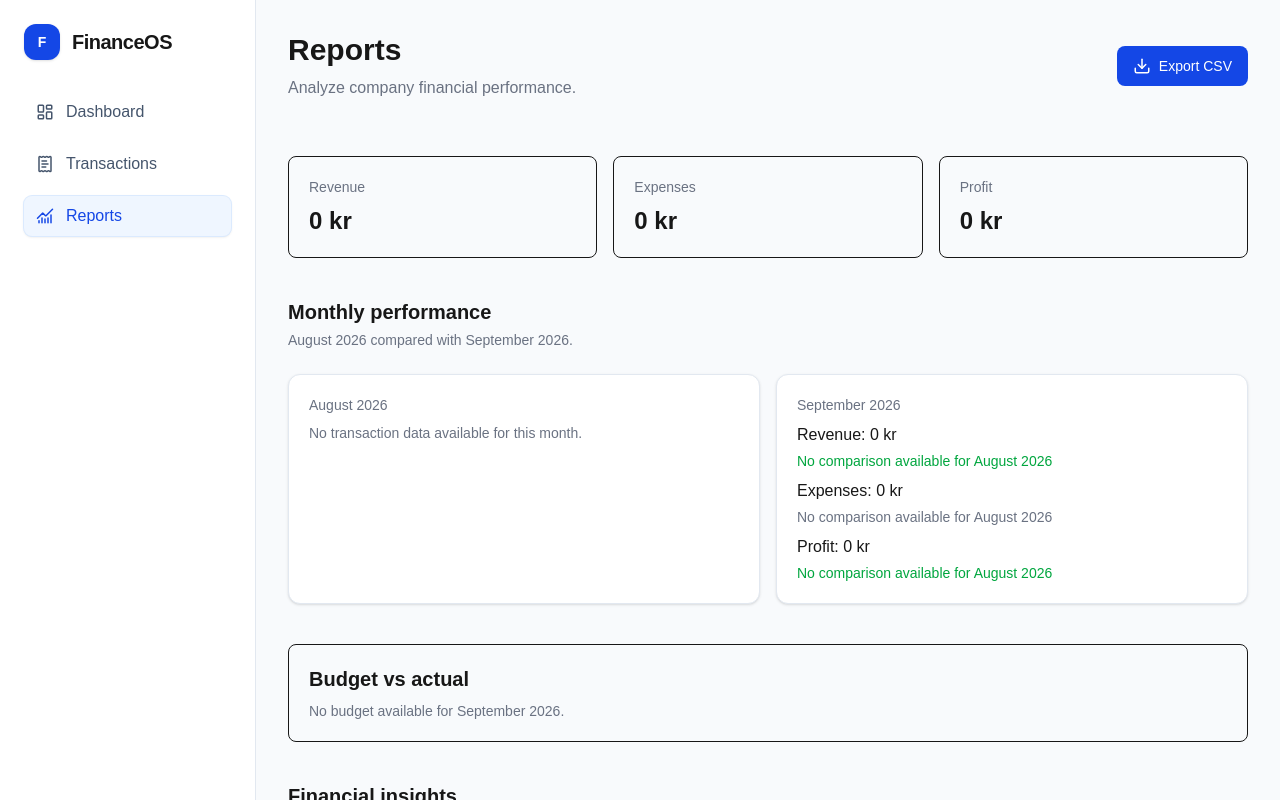
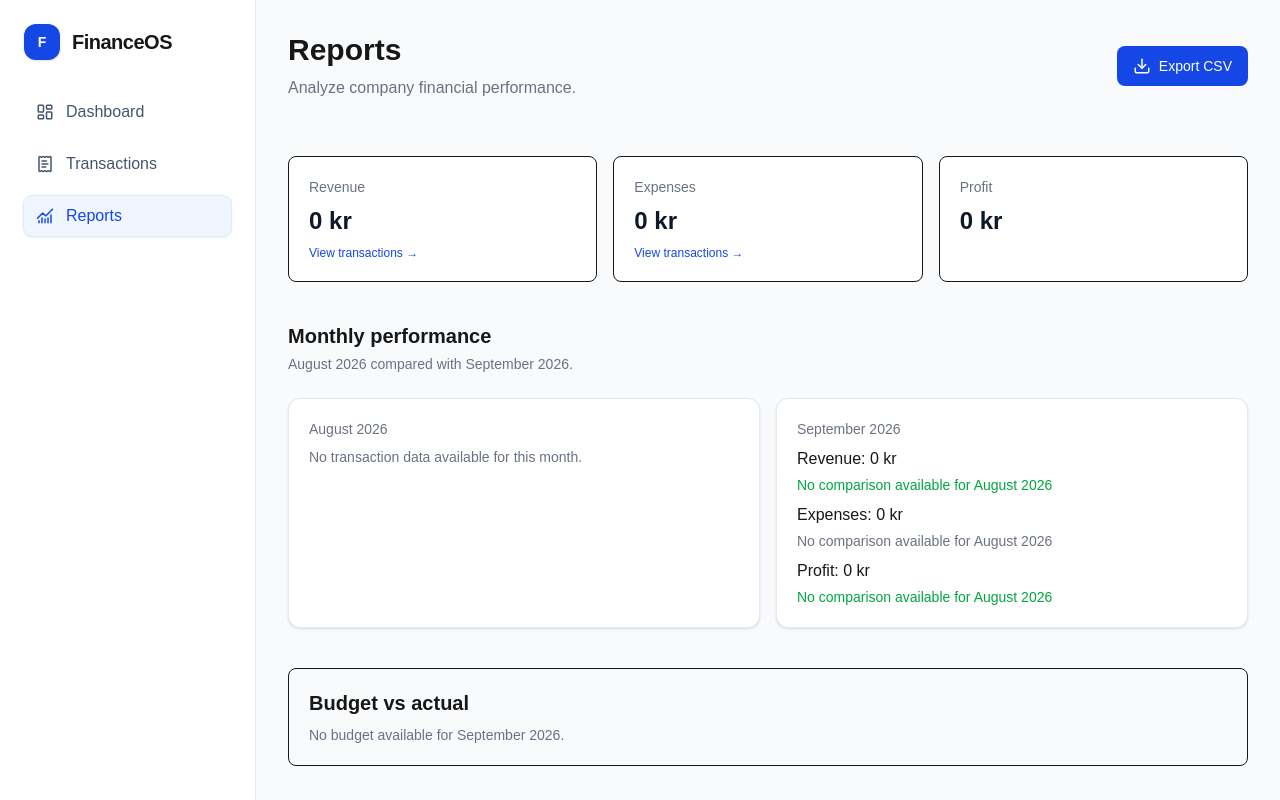
Before and after one commit to vildehf/finance-os, a Next.js app: page /reports in a window 1280 px wide. Shown: the top 800 px of the page. Built offline with nearby package versions, Linux system fonts and the light colour scheme; no server answers; the database is empty.

Commit message:
feat: add report metric drilldown to transactions

```diff
--- /dev/null
+++ b/app/reports/components/ReportMetricCard.tsx
@@ -0,0 +1,45 @@
+import Link from "next/link";
+
+type ReportMetricCardProps = {
+  label: string;
+  amount: number;
+  href?: string;
+};
+
+// Viser et nøkkeltall med valgfri lenke til tilhørende transaksjoner.
+export default function ReportMetricCard({
+  label,
+  amount,
+  href,
+}: ReportMetricCardProps) {
+  const content = (
+    <>
+      <p className="text-sm text-gray-500">{label}</p>
+
+      <p className="mt-2 text-2xl font-semibold text-slate-900">
+        {amount.toLocaleString("nb-NO")} kr
+      </p>
+
+      {href && (
+        <p className="mt-2 text-xs font-medium text-blue-700">
+          View transactions →
+        </p>
+      )}
+    </>
+  );
+
+  return (
+    <article className="rounded-lg border bg-white">
+      {href ? (
+        <Link
+          href={href}
+          className="block rounded-lg p-5 transition-colors hover:bg-blue-50 focus-visible:outline-2 focus-visible:outline-offset-2 focus-visible:outline-blue-700"
+        >
+          {content}
+        </Link>
+      ) : (
+        <section className="p-5">{content}</section>
+      )}
+    </article>
+  );
+}
--- a/app/reports/page.tsx
+++ b/app/reports/page.tsx
@@ -16,6 +16,7 @@ import {
 import FinancialOverview from "./components/FinancialOverview";
 import Link from "next/link";
 import { Download } from "lucide-react";
+import ReportMetricCard from "./components/ReportMetricCard";
 
 export default async function ReportsPage({
   searchParams,
@@ -150,30 +151,21 @@ export default async function ReportsPage({
       />
 
       {/* Nøkkeltall for valgt måned */}
+      {/* Nøkkeltall for valgt måned */}
       <section className="mt-8 grid grid-cols-[repeat(auto-fit,minmax(200px,1fr))] gap-4">
-        <article className="rounded-lg border p-5">
-          <p className="text-sm text-gray-500">Revenue</p>
+        <ReportMetricCard
+          label="Revenue"
+          amount={selectedRevenue}
+          href={`/transactions?month=${selectedMonth}&type=revenue`}
+        />
 
-          <p className="mt-2 text-2xl font-semibold">
-            {selectedRevenue.toLocaleString("nb-NO")} kr
-          </p>
-        </article>
+        <ReportMetricCard
+          label="Expenses"
+          amount={selectedExpenses}
+          href={`/transactions?month=${selectedMonth}&type=expense`}
+        />
 
-        <article className="rounded-lg border p-5">
-          <p className="text-sm text-gray-500">Expenses</p>
-
-          <p className="mt-2 text-2xl font-semibold">
-            {selectedExpenses.toLocaleString("nb-NO")} kr
-          </p>
-        </article>
-
-        <article className="rounded-lg border p-5">
-          <p className="text-sm text-gray-500">Profit</p>
-
-          <p className="mt-2 text-2xl font-semibold">
-            {selectedProfit.toLocaleString("nb-NO")} kr
-          </p>
-        </article>
+        <ReportMetricCard label="Profit" amount={selectedProfit} />
       </section>
 
       {/* Månedssammenligning */}
```
